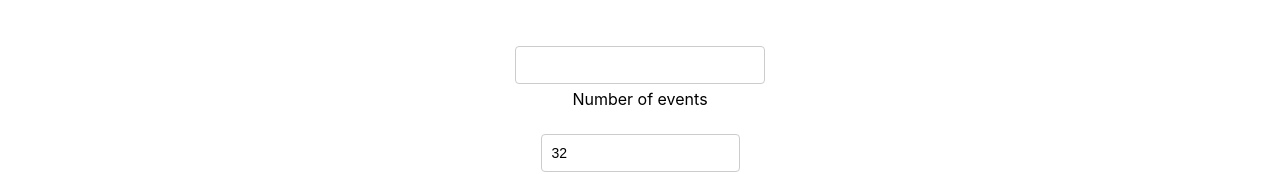
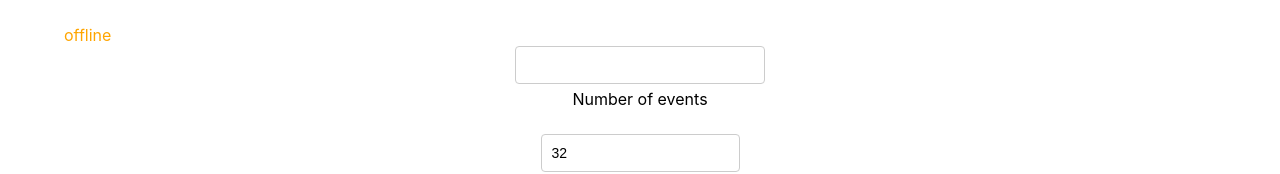
Before and after one commit to TBj93/meet, a React (Create React App) app: page / in a window 1280 px wide. Shown: the top 174 px of the page. Built offline with nearby package versions, Linux system fonts and the light colour scheme; what atatus-spa would draw is missing.

Commit message:
4.8: updated warning alert

```diff
--- a/src/App.js
+++ b/src/App.js
@@ -63,9 +63,9 @@ class App extends Component {
 
   componentWillUnmount(){
     this.mounted = false;
-   /* if (!this.mounted) {
+   if (!this.mounted) {
       this.setState({ warningText: 'offline'});
-    }  */
+    }
   }
 
 
```
